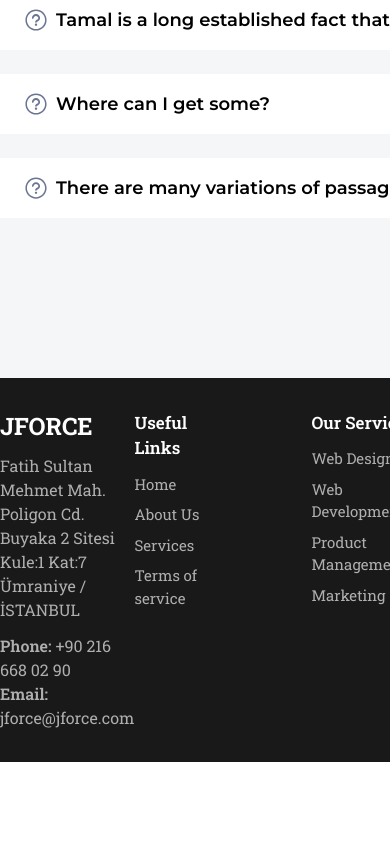
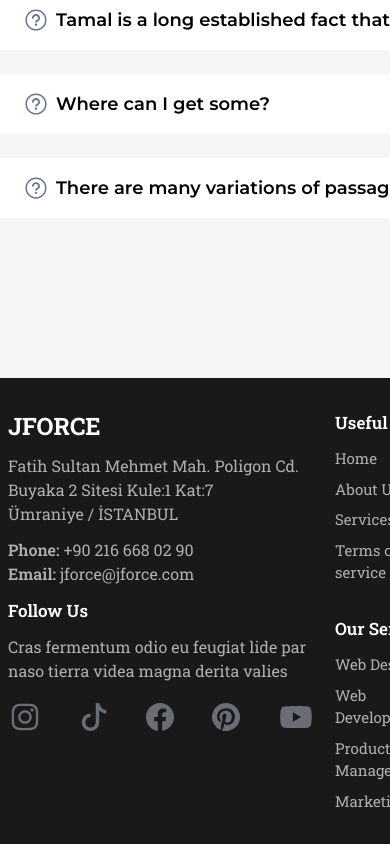
Before and after one commit to MeteBely/React-Corporate-Page-Template, a React (Vite) app: page / in a window 390 px wide. Shown: the part 10380-11224 px from the top of the page. Before the commit the page ends 11142 px from the top, so only its background shows below. Built offline with nearby package versions, Linux system fonts and the light colour scheme.

Commit message:
footer component responsive yapıldı

```diff
--- a/src/components/Footer.jsx
+++ b/src/components/Footer.jsx
@@ -11,7 +11,7 @@ const Footer = () => {
 
   return (
     <footer>
-      <div className="bg-[#191919] py-8 flex flex-row justify-evenly items-start fontRoboto">
+      <div className="bg-[#191919] py-8 flex flex-row justify-evenly items-start fontRoboto gap-4 px-2">
         <div className="flex flex-col items-start justify-start gap-3 text-[#AFAFAF]">
           <div>
             <h3 className="text-[#fff] font-bold text-2xl">JFORCE</h3>
@@ -30,10 +30,103 @@ const Footer = () => {
               <span className="font-semibold">Email:</span> jforce@jforce.com
             </p>
           </div>
+          <div className="w-auto min-[670px]:w-[400px] min-[870px]:hidden block">
+            <h4 className="text-[#fff] font-semibold mb-3 text-[17px]">
+              Follow Us
+            </h4>
+            <p className="mb-4">
+              Cras fermentum odio eu feugiat lide par naso tierra videa magna
+              derita valies
+            </p>
+            <div>
+              <ul className="flex flex-row gap-8 justify-start items-center">
+                <li
+                  onMouseEnter={() => setIconUp("instagram")}
+                  onMouseLeave={() => setIconUp("")}
+                  className="w-[40px] h-[40px]"
+                >
+                  <a href="https://www.instagram.com/">
+                    <AiOutlineInstagram
+                      className={classNames({
+                        "text-[#6a6d75] transition-all duration-200": true,
+                        "-translate-y-1": iconUp === "instagram",
+                      })}
+                      color={`${iconUp === "instagram" ? `#D5307A` : ""}`}
+                      size={34}
+                    />
+                  </a>
+                </li>
+                <li
+                  onMouseEnter={() => setIconUp("tiktok")}
+                  onMouseLeave={() => setIconUp("")}
+                  className="w-[34px] h-[34px]"
+                >
+                  <a href="https://www.tiktok.com/">
+                    <BsTiktok
+                      className={classNames({
+                        "text-[#6a6d75] transition-all duration-200": true,
+                        "-translate-y-1": iconUp === "tiktok",
+                      })}
+                      color={`${iconUp === "tiktok" ? "#008000" : ""}`}
+                      size={28}
+                    />
+                  </a>
+                </li>
+                <li
+                  onMouseEnter={() => setIconUp("facebook")}
+                  onMouseLeave={() => setIconUp("")}
+                  className="w-[34px] h-[34px]"
+                >
+                  <a href="https://www.facebook.com/">
+                    <BsFacebook
+                      className={classNames({
+                        "text-[#6a6d75] transition-all duration-200": true,
+                        "-translate-y-1": iconUp === "facebook",
+                      })}
+                      color={`${iconUp === "facebook" ? `#257BF2` : ""}`}
+                      size={28}
+                    />
+                  </a>
+                </li>
+                <li
+                  onMouseEnter={() => setIconUp("pinterest")}
+                  onMouseLeave={() => setIconUp("")}
+                  className="w-[34px] h-[34px]"
+                >
+                  <a href="https://tr.pinterest.com/">
+                    <BsPinterest
+                      className={classNames({
+                        "text-[#6a6d75] transition-all duration-200": true,
+                        "-translate-y-1": iconUp === "pinterest",
+                      })}
+                      color={`${iconUp === "pinterest" ? `#BE2026` : ""}`}
+                      size={28}
+                    />
+                  </a>
+                </li>
+                <li
+                  onMouseEnter={() => setIconUp("youtube")}
+                  onMouseLeave={() => setIconUp("")}
+                  className="w-[41px] h-[41px]"
+                >
+                  <a href="https://www.youtube.com/@metehanmuradoglu3782">
+                    <AiFillYoutube
+                      className={classNames({
+                        "text-[#6a6d75] transition-all duration-200": true,
+                        "-translate-y-1": iconUp === "youtube",
+                      })}
+                      color={`${iconUp === "youtube" ? "red" : ""}`}
+                      size={36}
+                    />
+                  </a>
+                </li>
+              </ul>
+            </div>
+          </div>
         </div>
-        <div className="flex flex-row items-start justify-center gap-20 text-[#AFAFAF]">
-          <div>
-            <h4 className="text-[#fff] font-semibold mb-3 text-[17px]">
+        <div className="flex flex-row items-start justify-center gap-4 xl:gap-20 text-[#AFAFAF]">
+          <div className="min-[870px]:block hidden">
+            <h4 className="text-[#fff] font-semibold mb-3 text-[17px] w-[105px]">
               Useful Links
             </h4>
             <ul className="flex flex-col items-start justify-center gap-2 text-[15px]">
@@ -59,7 +152,7 @@ const Footer = () => {
               </li>
             </ul>
           </div>
-          <div>
+          <div className="min-[870px]:block hidden">
             <h4 className="text-[#fff] font-semibold mb-3 text-[17px]">
               Our Services
             </h4>
@@ -86,7 +179,63 @@ const Footer = () => {
               </li>
             </ul>
           </div>
-          <div className="w-[400px]">
+          <div className="min-[870px]:hidden block">
+            <div className="mb-8">
+              <h4 className="text-[#fff] font-semibold mb-3 text-[17px] w-[105px]">
+                Useful Links
+              </h4>
+              <ul className="flex flex-col items-start justify-center gap-2 text-[15px]">
+                <li>
+                  <a href="" className="hover:underline">
+                    Home
+                  </a>
+                </li>
+                <li>
+                  <a href="" className="hover:underline">
+                    About Us
+                  </a>
+                </li>
+                <li>
+                  <a href="" className="hover:underline">
+                    Services
+                  </a>
+                </li>
+                <li>
+                  <a href="" className="hover:underline">
+                    Terms of service
+                  </a>
+                </li>
+              </ul>
+            </div>
+            <div>
+              <h4 className="text-[#fff] font-semibold mb-3 text-[17px]">
+                Our Services
+              </h4>
+              <ul className="flex flex-col items-start justify-center gap-2 text-[15px]">
+                <li>
+                  <a href="" className="hover:underline">
+                    Web Design
+                  </a>
+                </li>
+                <li>
+                  <a href="" className="hover:underline">
+                    Web Development
+                  </a>
+                </li>
+                <li>
+                  <a href="" className="hover:underline">
+                    Product Management
+                  </a>
+                </li>
+                <li>
+                  <a href="" className="hover:underline">
+                    Marketing
+                  </a>
+                </li>
+              </ul>
+            </div>
+          </div>
+          <div className="w-[400px] min-[870px]:block hidden">
             <h4 className="text-[#fff] font-semibold mb-3 text-[17px]">
               Follow Us
             </h4>
```
